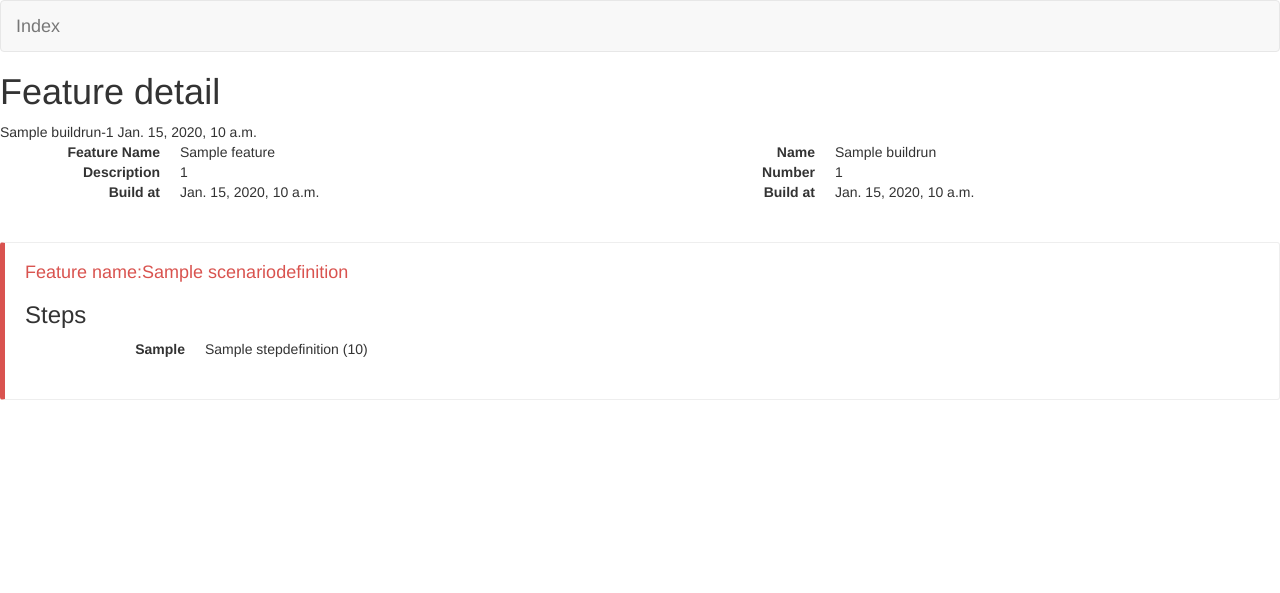
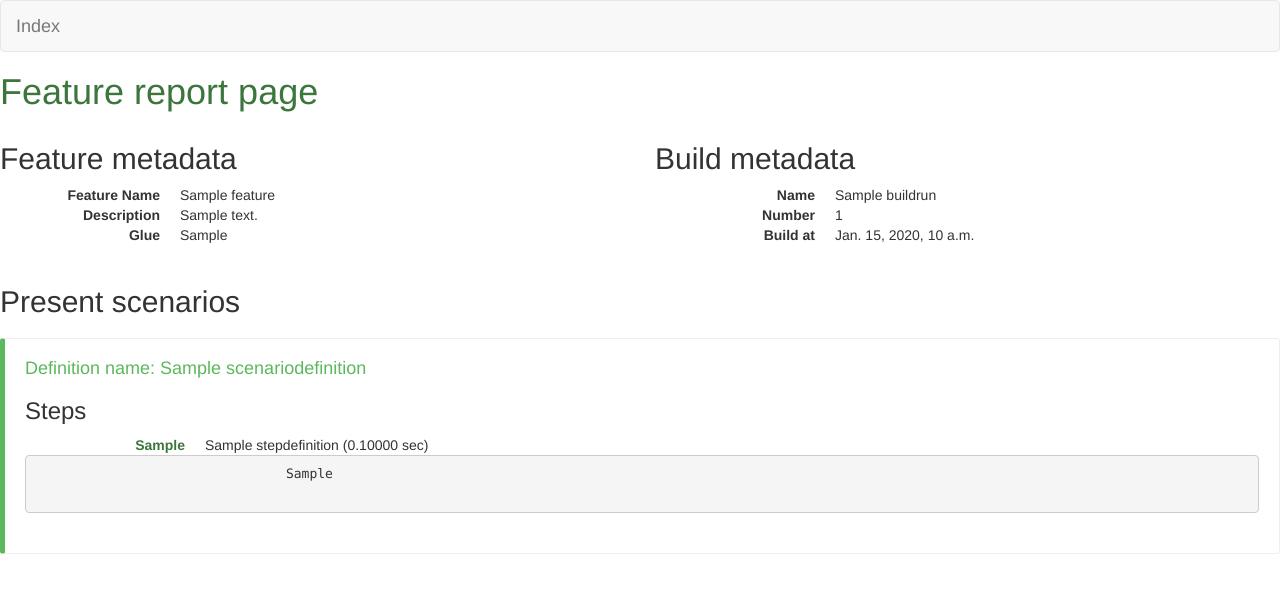
Before and after one commit to stengvac/cucumber-sem, a Django app: a page that uses cucumber_reports/templates/layout.html in a window 1280 px wide. Shown: the top 593 px of the page. Run offline with Django 3.2, Linux system fonts and the light colour scheme; tables that the repository leaves empty hold one stand-in row (values such as "Sample post"); some libraries are stand-ins or nearby versions.

Commit message:
Feature report improvments

```diff
--- a/cucumber_reporting/settings.py
+++ b/cucumber_reporting/settings.py
@@ -78,7 +78,7 @@ WSGI_APPLICATION = 'cucumber_reporting.wsgi.application'
 DATABASES = {
     'default': {
         'ENGINE': 'django.db.backends.sqlite3',
-        'NAME': os.path.join(BASE_DIR, 'db.sqlite31'),
+        'NAME': os.path.join(BASE_DIR, 'example_db.sqlite3'),
     }
 }
 
--- a/cucumber_reports/converters.py
+++ b/cucumber_reports/converters.py
@@ -17,7 +17,7 @@ def convert_build_metadata(build_run):
 
 def convert_feature_metadata(feature):
     """Convert feature to its metadata"""
-    return view_models.Statement(feature.name, feature.description)
+    return view_models.FeatureMetadata(feature.name, feature.description, feature.passed())
 
 
 def convert_feature_report(feature, build):
@@ -50,7 +50,8 @@ def convert_feature_report(feature, build):
                     run_index += 1
 
     build_meta = convert_build_metadata(build)
-    return view_models.FeatureReport(feature.name, feature.description, converted_definitions, converted_bg, build_meta)
+    return view_models.FeatureReport(feature.name, feature.description, converted_definitions,
+                                     converted_bg, build_meta, feature.glue)
 
 
 def convert_scenario_definition(definition):
--- a/cucumber_reports/dao.py
+++ b/cucumber_reports/dao.py
@@ -44,7 +44,7 @@ def find_feature(build_name, build_number, feature_name):
         if feature.name == feature_name:
             return convert_feature_report(feature, build)
 
-    raise Http404('Feature for build_name: ({}), build_number({}) and feature_name ({]) not found.'
+    raise Http404('Feature for build_name: ({}), build_number({}) and feature_name ({}) not found.'
                   .format(build_name, build_number, feature_name))
 
 
--- a/cucumber_reports/models.py
+++ b/cucumber_reports/models.py
@@ -142,11 +142,11 @@ class StepRun(models.Model):
 
     def passed(self):
         """Return True when status is PASSED"""
-        return self.status == StepStatus[0][1]
+        return self.status == StepStatus[0][0]
 
     def __str__(self):
         """String representation status and duration"""
-        return '{}-{}'.format(self.status, self.duration)
+        return '{}-{}-{}'.format(self.scenario_run.scenario_definition.name, self.status, self.duration)
 
 
 def passed(runs):
--- a/cucumber_reports/templates/reports/feature_detail.html
+++ b/cucumber_reports/templates/reports/feature_report.html
@@ -2,22 +2,24 @@
 {% load filters %}
 
 {% block content %}
-    <h1>Feature detail</h1>
-    {{ feature.build_metadata.name }}-{{ feature.build_metadata.number }}  {{ feature.build_metadata.build_at }}
+    <h1 class="text-{{ feature.passed|success }}">Feature report page</h1>
+
     <div class="row">
         <div class="col-md-6">
+            <h2>Feature metadata</h2>
             <dl class="dl-horizontal">
                 <dt>Feature Name</dt>
                 <dd>{{ feature.name }}</dd>
 
                 <dt>Description</dt>
-                <dd>{{ feature.build_metadata.number }}</dd>
+                <dd>{{ feature.description }}</dd>
 
-                <dt>Build at</dt>
-                <dd>{{ feature.build_metadata.build_at }}</dd>
+                <dt>Glue</dt>
+                <dd>{{ feature.glue }}</dd>
             </dl>
         </div>
         <div class="col-md-6">
+            <h2>Build metadata</h2>
             <dl class="dl-horizontal">
                 <dt>Name</dt>
                 <dd>{{ feature.build_metadata.name }}</dd>
@@ -30,10 +32,17 @@
             </dl>
         </div>
     </div>
+
+    {% if feature.background %}
+        <h2>Background: {{ feature.background.name }}</h2>
+        <p>{{ feature.background.description }}</p>
+    {% endif %}
+
+    <h2>Present scenarios</h2>
     {% for definition in feature.scenario_definitions %}
         {% for run in definition.runs %}
             <div class="bs-callout bs-callout-{{ run.passed|success }}">
-                <h4>Feature name:{{ definition.name }}</h4>
+                <h4>Definition name: {{ definition.name }}</h4>
                 {% if feature.background %}
                     <div>
                         <h3>Background</h3>
@@ -50,10 +59,15 @@
                     <h3>Background steps</h3>
                     <dl class="dl-horizontal">
                         {% for step in run.bg_steps %}
-                            <dt>{{ step.step_def.keyword }}</dt>
-                            <dd class="bd-callout-{{ run.passed|success }}">{{ step.step_def.name }}
-                                ({{ step.duration }})
+                            <dt class="text-{{ step.passed|success }}">{{ step.step_def.keyword }}</dt>
+                            <dd>{{ step.step_def.name }}
+                                ({{ step.duration|duration }})
                             </dd>
+                            {% if step.error_msg %}
+                                <pre>
+                                    {{ step.error_msg }}
+                                </pre>
+                            {% endif %}
                         {% endfor %}
                     </dl>
                 {% endif %}
@@ -61,9 +75,14 @@
                 <h3>Steps</h3>
                 <dl class="dl-horizontal">
                     {% for step in run.step_runs %}
-                        <dt>{{ step.step_def.keyword }}</dt>
-                        <dd class="bd-callout-{{ run.passed|success }}">{{ step.step_def.name }} ({{ step.duration }})
+                        <dt class="text-{{ step.passed|success }}">{{ step.step_def.keyword }}</dt>
+                        <dd>{{ step.step_def.name }} ({{ step.duration|duration }} sec)
                         </dd>
+                        {% if step.error_msg %}
+                            <pre>
+                                {{ step.error_msg }}
+                            </pre>
+                        {% endif %}
                     {% endfor %}
                 </dl>
             </div>
--- a/cucumber_reports/view_models.py
+++ b/cucumber_reports/view_models.py
@@ -30,6 +30,16 @@ class BuildRunReport:
         self.features = features
 
 
+class FeatureMetadata(Statement):
+    """
+    Metadata about feature
+    """
+
+    def __init__(self, name, description, passed):
+        self.name = name
+        self.description = description
+        self.passed = passed
+
 class BuildRunMetadata:
     """
     View model for: build run metadata.
@@ -52,7 +62,7 @@ class FeatureReport(Statement):
     """
     View model for: Feature report. Feature report mirror feature execution in build run.
     """
-    def __init__(self, name, description, definitions, background, build_metadata):
+    def __init__(self, name, description, definitions, background, build_metadata, glue):
         """
 
         :param name: feature name
@@ -65,6 +75,7 @@ class FeatureReport(Statement):
         self.build_metadata = build_metadata
         self.scenario_definitions = definitions
         self.background = background
+        self.glue = glue
 
     def passed(self):
         """Return true when all scenario definitions with all their runs finished without failures"""
@@ -139,6 +150,7 @@ class StepRun:
 
     def passed(self):
         """Step run passed when its status eq PASSED otherwise run failed"""
+        print(self.status == StepStatus.PASSED)
         return StepStatus.PASSED == self.status
 
 
@@ -153,19 +165,25 @@ class StepStatus(Enum):
     @classmethod
     def from_string(cls, value):
         """Return enum value for string value. Return None if enum not found or ars is None."""
-        return getattr(cls, value, None)
+        for status in StepStatus:
+            if status.value[0] == value:
+                return status
+        return None
 
 
 class ScenarioType(Enum):
     """Type of scenario."""
-    SCENARIO = 'SCENARIO',
-    SCENARIO_OUTLINE = 'SCENARIO_OUTLINE',
-    BACKGROUND = 'BACKGROUND'
+    SCENARIO = 's',
+    SCENARIO_OUTLINE = 'o',
+    BACKGROUND = 'b'
 
     @classmethod
     def from_string(cls, value):
         """Return enum value for string value. Return None if enum not found or ars is None."""
-        return getattr(cls, value, None)
+        for type in ScenarioType:
+            if type.value[0] == value:
+                return type
+        return None
 
 
 class BuildOverTimeDevelopmentStatistics:
--- a/cucumber_reports/views.py
+++ b/cucumber_reports/views.py
@@ -75,7 +75,7 @@ class FeatureReportView(generic.TemplateView):
     build_number - sequential number of build execution
     feature_name - name of feature within specified build
     """
-    template_name = 'reports/feature_detail.html'
+    template_name = 'reports/feature_report.html'
     context_object_name = 'feature'
     build_name = None
     build_number = None
```
